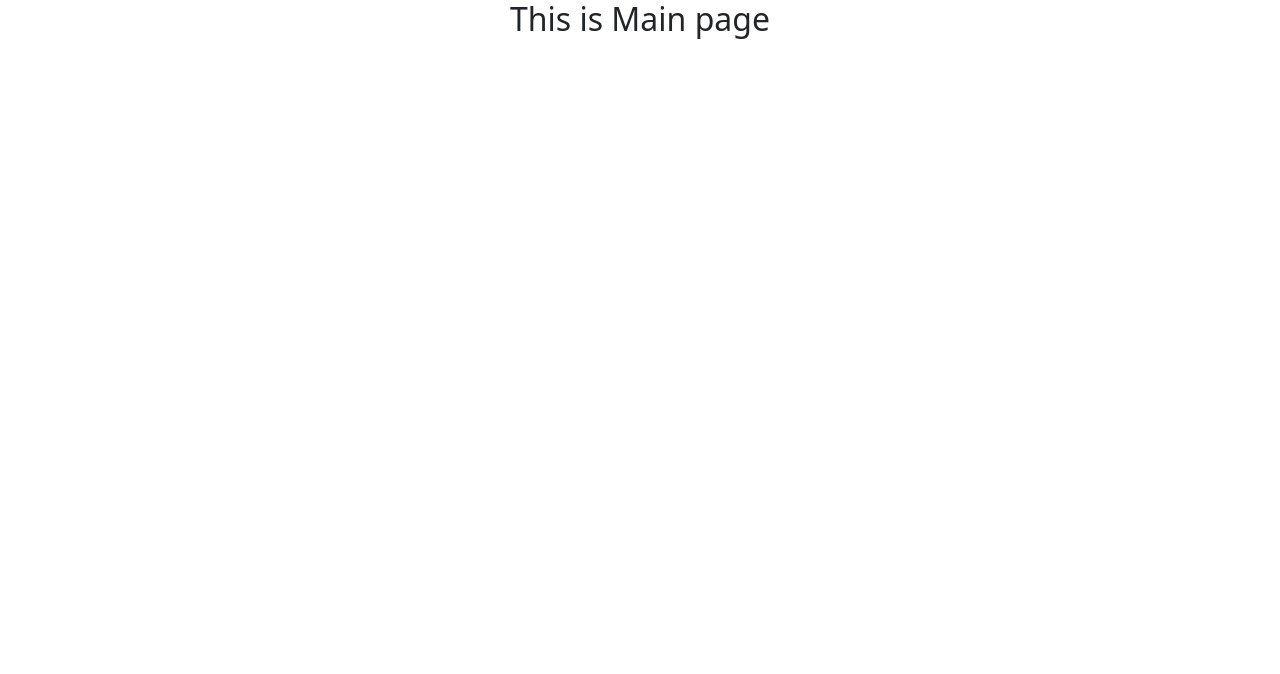
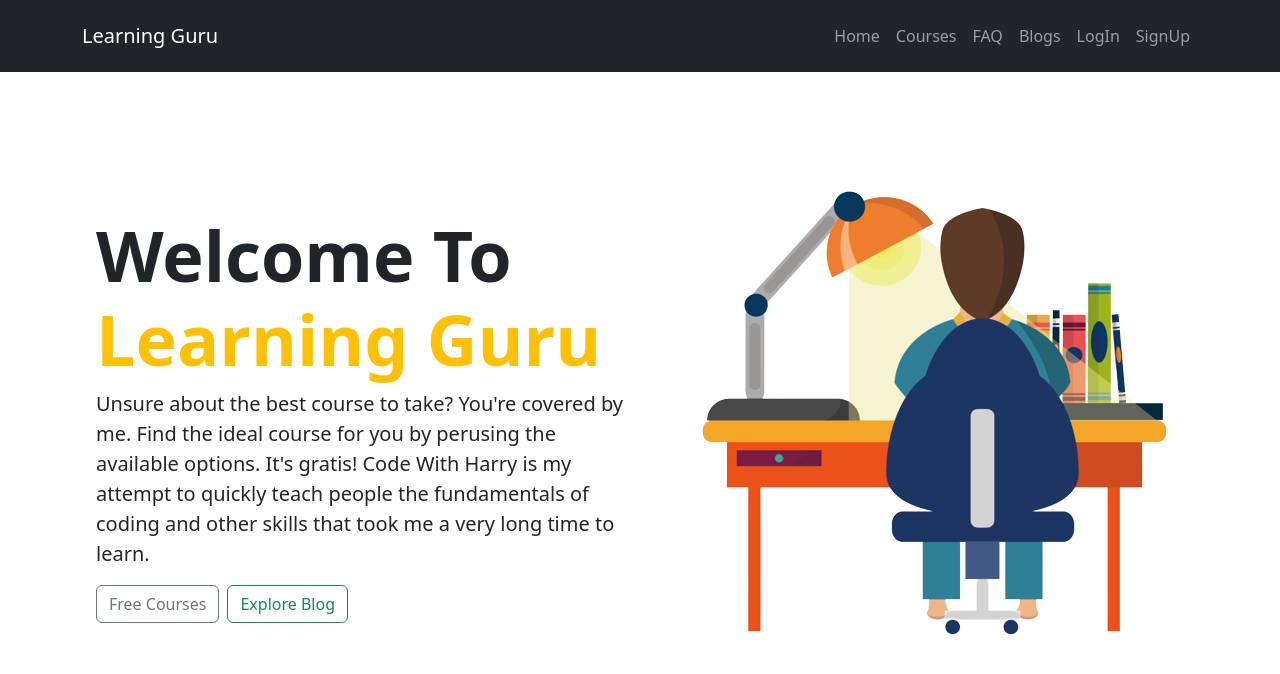
Before and after one commit to arifjahan88/react-learning-guru-client, a React (Create React App) app: page / in a window 1280 px wide. Shown: the top 674 px of the page. Built offline with nearby package versions, Linux system fonts and the light colour scheme.

Commit message:
after finish Header design

```diff
--- a/public/index.html
+++ b/public/index.html
@@ -24,7 +24,7 @@
       work correctly both with client-side routing and a non-root public URL.
       Learn how to configure a non-root public URL by running `npm run build`.
     -->
-    <title>React App</title>
+    <title>Learnig Guru</title>
   </head>
   <body>
     <noscript>You need to enable JavaScript to run this app.</noscript>
--- a/src/App.js
+++ b/src/App.js
@@ -1,9 +1,11 @@
+import { RouterProvider } from "react-router-dom";
 import "./App.css";
+import { routes } from "./Routes/Route";
 
 function App() {
   return (
-    <div className="App">
-      <h2>This is Main page</h2>
+    <div>
+      <RouterProvider router={routes}></RouterProvider>
     </div>
   );
 }
--- /dev/null
+++ b/src/Components/Header/Header.css
@@ -0,0 +1,13 @@
+.header_details h1{
+    font-size: 70px;
+}
+.header_details p{
+    font-size: 20px;
+}
+
+@media screen and (Max-height: 667px) {
+    .header_image{
+        width: 350px;
+    }
+
+}
--- /dev/null
+++ b/src/Components/Header/Header.js
@@ -0,0 +1,31 @@
+import React from "react";
+import Image from "./../HeaderImage/header_logo.png";
+import "./Header.css";
+import Button from "react-bootstrap/Button";
+
+const Header = () => {
+  return (
+    <div className="d-lg-flex align-items-center justify-content-center m-5 p-5">
+      <div className="w-50 header_details">
+        <h1 className="fw-bold">
+          Welcome To <span className="text-warning">Learning Guru</span>
+        </h1>
+        <p>
+          Unsure about the best course to take? You're covered by me. Find the
+          ideal course for you by perusing the available options. It's gratis!
+          Code With Harry is my attempt to quickly teach people the fundamentals
+          of coding and other skills that took me a very long time to learn.
+        </p>
+        <Button variant="outline-secondary">Free Courses</Button>
+        <Button className="ms-2" variant="outline-success">
+          Explore Blog
+        </Button>
+      </div>
+      <div>
+        <img className="ms-5 header_image" src={Image} alt="" />
+      </div>
+    </div>
+  );
+};
+
+export default Header;
--- /dev/null
+++ b/src/Components/Navbar/Navber.js
@@ -0,0 +1,46 @@
+import React from "react";
+import Container from "react-bootstrap/Container";
+import Nav from "react-bootstrap/Nav";
+import Navbar from "react-bootstrap/Navbar";
+
+const Navber = () => {
+  return (
+    <div>
+      <Navbar
+        className="p-3"
+        collapseOnSelect
+        expand="lg"
+        bg="dark"
+        variant="dark"
+      >
+        <Container>
+          <Navbar.Brand href="#home">Learning Guru</Navbar.Brand>
+          <Navbar.Toggle aria-controls="responsive-navbar-nav" />
+          <Navbar.Collapse id="responsive-navbar-nav">
+            <Nav className="me-auto"></Nav>
+            <Nav>
+              <Nav.Link href="#deets">Home</Nav.Link>
+              <Nav.Link eventKey={2} href="#memes">
+                Courses
+              </Nav.Link>
+              <Nav.Link eventKey={3} href="#memes">
+                FAQ
+              </Nav.Link>
+              <Nav.Link eventKey={4} href="#memes">
+                Blogs
+              </Nav.Link>
+              <Nav.Link eventKey={5} href="#memes">
+                LogIn
+              </Nav.Link>
+              <Nav.Link eventKey={6} href="#memes">
+                SignUp
+              </Nav.Link>
+            </Nav>
+          </Navbar.Collapse>
+        </Container>
+      </Navbar>
+    </div>
+  );
+};
+
+export default Navber;
--- /dev/null
+++ b/src/Layout/Main.js
@@ -0,0 +1,14 @@
+import React from "react";
+import { Outlet } from "react-router-dom";
+import Navber from "../Components/Navbar/Navber";
+
+const Main = () => {
+  return (
+    <div>
+      <Navber></Navber>
+      <Outlet></Outlet>
+    </div>
+  );
+};
+
+export default Main;
--- /dev/null
+++ b/src/Routes/Route.js
@@ -0,0 +1,16 @@
+import { createBrowserRouter } from "react-router-dom";
+import Header from "../Components/Header/Header";
+import Main from "../Layout/Main";
+
+export const routes = createBrowserRouter([
+  {
+    path: "/",
+    element: <Main></Main>,
+    children: [
+      {
+        path: "/",
+        element: <Header></Header>,
+      },
+    ],
+  },
+]);
```
Also changed, not shown: src/Components/HeaderImage/header_logo.png (renamed from public/header_logo.png), 1 other file (tests, documents, lock files or other folders).
